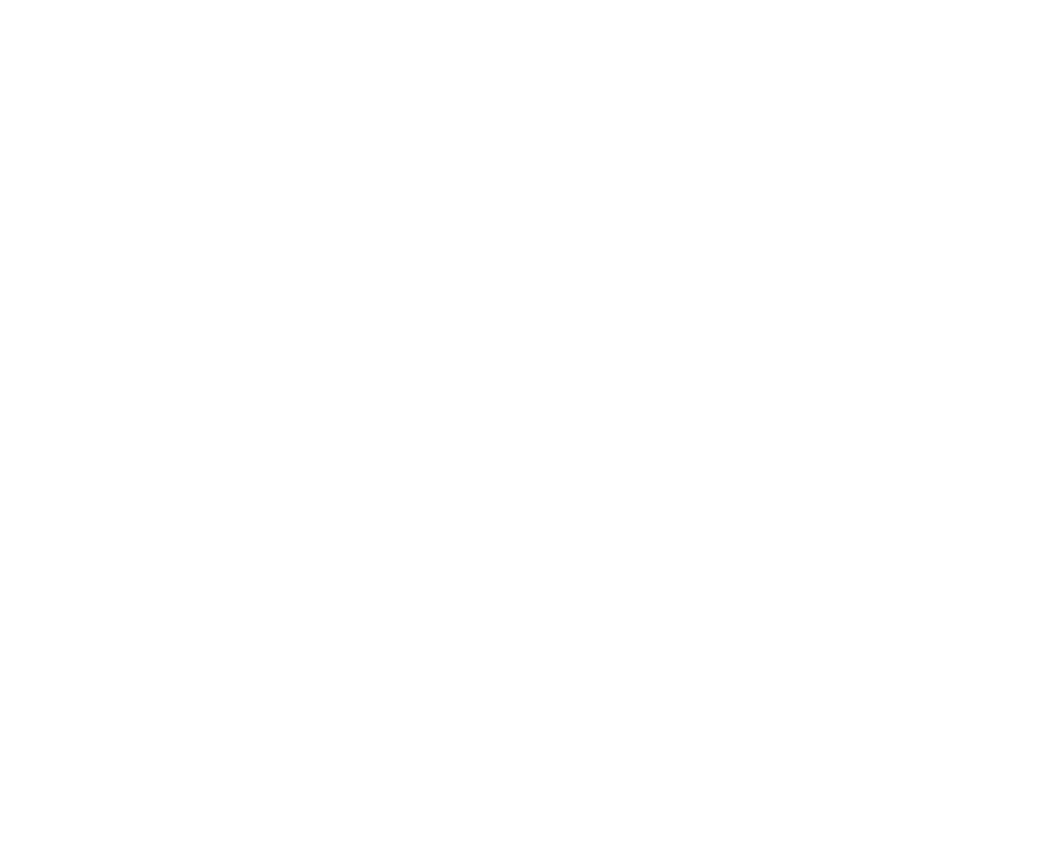
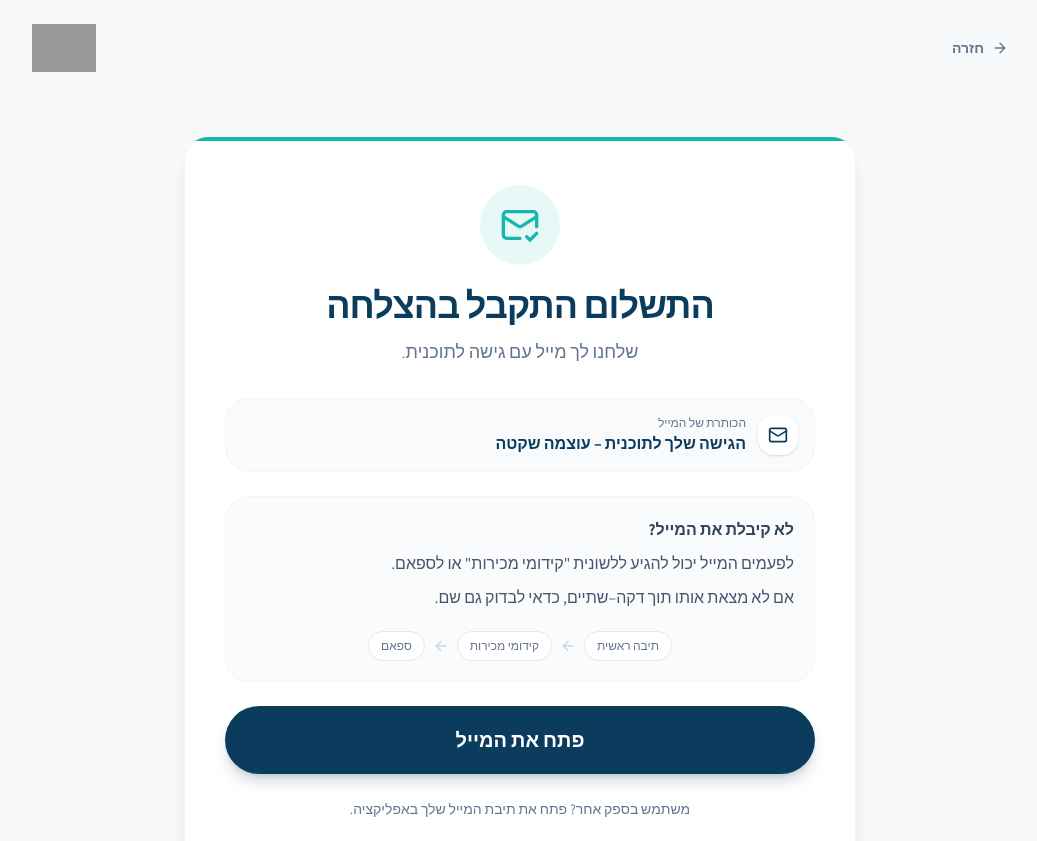
Before and after one commit to AfekHas7/minimal-viable-design-, a React (Vite) app: page /success in a window 1280 px wide. Before the commit this address had no page. Shown: the top 841 px of the page, without its empty margins (120-1157 px from the left). Before the commit the page ends 800 px from the top, so only its background shows below. Built offline with nearby package versions, Linux system fonts and the light colour scheme; grey boxes are pictures that could not be loaded.

Commit message:
feat: add post-payment success page to landing

```diff
--- a/src/App.tsx
+++ b/src/App.tsx
@@ -3,6 +3,7 @@
 import Terms from './pages/Terms';
 import Privacy from './pages/Privacy';
 import Checkout from './pages/Checkout';
+import Success from './pages/Success';
 
 function App() {
   return (
@@ -12,6 +13,7 @@
         <Route path="/terms" element={<Terms />} />
         <Route path="/privacy" element={<Privacy />} />
         <Route path="/checkout" element={<Checkout />} />
+        <Route path="/success" element={<Success />} />
       </Routes>
     </Router>
   );
--- /dev/null
+++ b/src/pages/Success.tsx
@@ -0,0 +1,132 @@
+import { Link, useSearchParams } from 'react-router-dom';
+import { motion } from 'motion/react';
+import { ArrowLeft, MailCheck, Mail } from 'lucide-react';
+import { Footer } from '../components/SharedLayout';
+import logoImg from '../assets/logoVwhitoutslogen.png';
+
+const EMAIL_RE = /^[^\s@]+@[^\s@]+\.[^\s@]+$/;
+const GMAIL_INBOX = 'https://mail.google.com/mail/u/0/#inbox';
+const EMAIL_SUBJECT = 'הגישה שלך לתוכנית – עוצמה שקטה';
+
+export default function Success() {
+  const [searchParams] = useSearchParams();
+  const rawEmail = (searchParams.get('email') || '').trim();
+  const buyerEmail = EMAIL_RE.test(rawEmail) ? rawEmail : '';
+
+  return (
+    <div className="rtl min-h-screen bg-bg-light flex flex-col">
+      <header className="px-6 pt-6 pb-4 max-w-5xl mx-auto w-full flex items-center justify-between gap-4">
+        <Link
+          to="/"
+          className="text-sm font-bold text-slate-500 hover:text-primary transition flex items-center gap-2"
+        >
+          <ArrowLeft className="w-4 h-4 rotate-180" />
+          חזרה
+        </Link>
+        <Link to="/" className="hover:opacity-80 transition-opacity">
+          <img
+            src={logoImg}
+            alt="עוצמה שקטה"
+            className="h-10 md:h-12 w-auto object-contain mix-blend-multiply"
+          />
+        </Link>
+      </header>
+
+      <main className="flex-1 px-4 md:px-6 py-6 md:py-12">
+        <motion.div
+          initial={{ opacity: 0, y: 20 }}
+          animate={{ opacity: 1, y: 0 }}
+          transition={{ duration: 0.5, ease: 'easeOut' }}
+          className="max-w-2xl mx-auto bg-white rounded-3xl shadow-xl border border-slate-100 overflow-hidden"
+        >
+          <div className="px-6 md:px-10 pt-12 pb-8 text-center relative">
+            <div className="absolute top-0 left-0 right-0 h-1 bg-accent" />
+
+            <motion.div
+              initial={{ scale: 0.85, opacity: 0 }}
+              animate={{ scale: 1, opacity: 1 }}
+              transition={{ delay: 0.15, duration: 0.4, ease: 'easeOut' }}
+              className="mx-auto w-16 h-16 md:w-20 md:h-20 rounded-full bg-accent/10 text-accent flex items-center justify-center"
+            >
+              <MailCheck className="w-8 h-8 md:w-10 md:h-10" strokeWidth={2} />
+            </motion.div>
+
+            <h1 className="text-3xl md:text-4xl font-black tracking-tight text-primary mt-5">
+              התשלום התקבל בהצלחה
+            </h1>
+            <p className="text-base md:text-lg text-slate-500 mt-3 font-light leading-relaxed">
+              שלחנו לך מייל עם גישה לתוכנית.
+            </p>
+            {buyerEmail && (
+              <p className="text-sm text-slate-400 mt-2">
+                <span>נשלח לכתובת </span>
+                <span dir="ltr" className="font-bold text-primary/80">
+                  {buyerEmail}
+                </span>
+              </p>
+            )}
+          </div>
+
+          <div className="px-6 md:px-10 pb-10 space-y-6">
+            <div className="bg-slate-50 rounded-2xl p-4 border border-slate-100 flex items-center gap-3">
+              <div className="w-10 h-10 rounded-xl bg-white shadow-sm flex items-center justify-center text-primary flex-shrink-0">
+                <Mail className="w-5 h-5" />
+              </div>
+              <div className="flex-1 min-w-0">
+                <p className="text-xs text-slate-500 font-medium mb-0.5">
+                  הכותרת של המייל
+                </p>
+                <p className="font-bold text-primary leading-snug">{EMAIL_SUBJECT}</p>
+              </div>
+            </div>
+
+            <div className="bg-slate-50/70 rounded-2xl p-5 border border-slate-100 space-y-4">
+              <div className="text-slate-600 text-sm md:text-base leading-relaxed space-y-2">
+                <p className="font-bold text-slate-700">לא קיבלת את המייל?</p>
+                <p>
+                  לפעמים המייל יכול להגיע ללשונית "קידומי מכירות" או לספאם.
+                </p>
+                <p>אם לא מצאת אותו תוך דקה–שתיים, כדאי לבדוק גם שם.</p>
+              </div>
+
+              <div className="flex items-center justify-center gap-2 flex-wrap pt-1">
+                <span className="px-3 py-1.5 rounded-full bg-white border border-slate-200 text-[11px] md:text-xs font-medium text-slate-500">
+                  תיבה ראשית
+                </span>
+                <ArrowLeft
+                  className="w-4 h-4 text-slate-300 hidden sm:block"
+                  aria-hidden="true"
+                />
+                <span className="px-3 py-1.5 rounded-full bg-white border border-slate-200 text-[11px] md:text-xs font-medium text-slate-500">
+                  קידומי מכירות
+                </span>
+                <ArrowLeft
+                  className="w-4 h-4 text-slate-300 hidden sm:block"
+                  aria-hidden="true"
+                />
+                <span className="px-3 py-1.5 rounded-full bg-white border border-slate-200 text-[11px] md:text-xs font-medium text-slate-500">
+                  ספאם
+                </span>
+              </div>
+            </div>
+
+            <a
+              href={GMAIL_INBOX}
+              target="_blank"
+              rel="noopener noreferrer"
+              className="w-full py-5 rounded-full font-bold text-xl bg-primary text-white shadow-lg shadow-primary/20 active:scale-[0.98] hover:bg-opacity-90 transition flex items-center justify-center gap-3"
+            >
+              פתח את המייל
+            </a>
+
+            <p className="text-center text-sm text-slate-500 leading-relaxed">
+              משתמש בספק אחר? פתח את תיבת המייל שלך באפליקציה.
+            </p>
+          </div>
+        </motion.div>
+      </main>
+
+      <Footer />
+    </div>
+  );
+}
```
